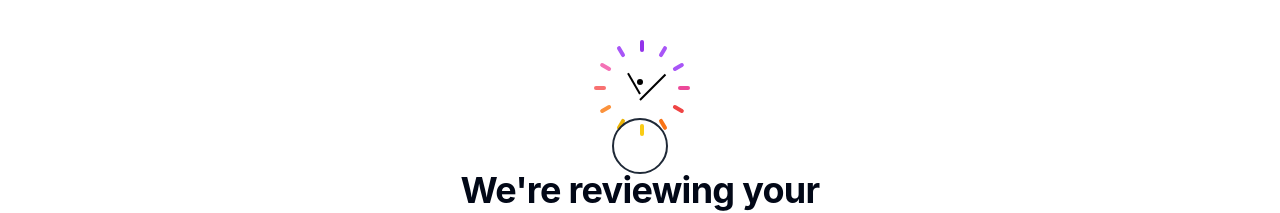
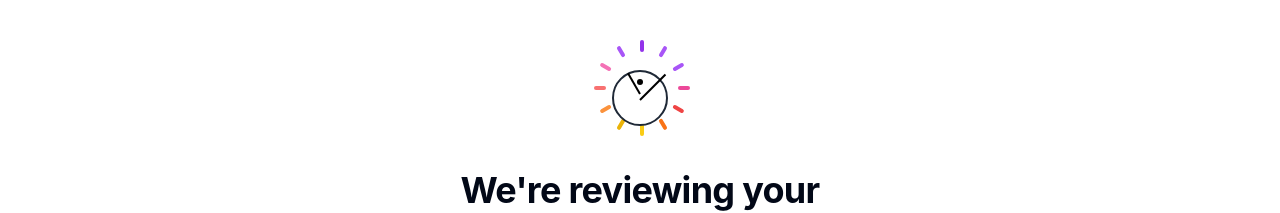
Before and after one commit to SaloniTae/insta-device-identify, a React (Vite) app: page / in a window 1280 px wide. Shown: the part 212-425 px from the top of the page. Built offline with nearby package versions, Linux system fonts and the light colour scheme.

Commit message:
Visual edit in Lovable
Edited UI in Lovable

```diff
--- a/src/components/ReviewClock.tsx
+++ b/src/components/ReviewClock.tsx
@@ -21,7 +21,7 @@ const ReviewClock = () => {
       </div>
 
       {/* Clock circle */}
-      <div className="absolute transform translate-y-16 w-14 h-14 rounded-full border-2 border-gray-800"></div>
+      <div className="absolute transform translate-y-4 w-14 h-14 rounded-full border-2 border-gray-800"></div>
 
       {/* Clock center dot */}
       <div className="absolute w-1.5 h-1.5 bg-black rounded-full z-10"></div>
```
